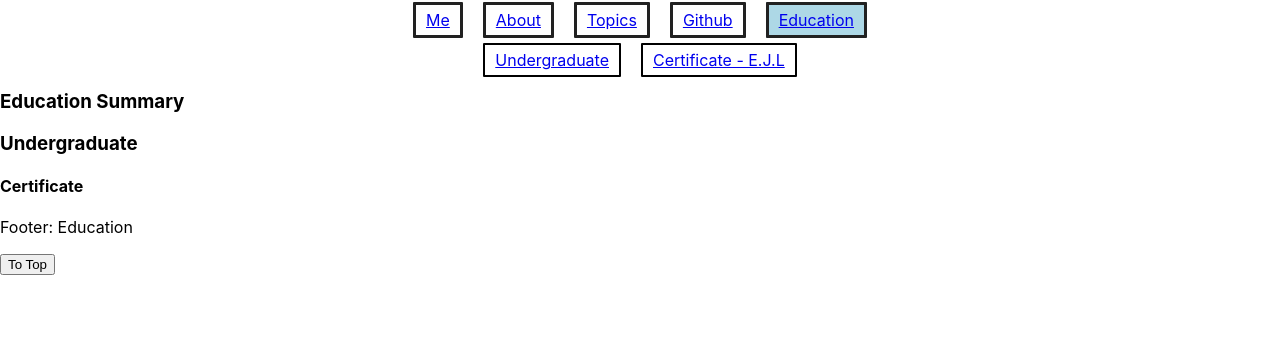
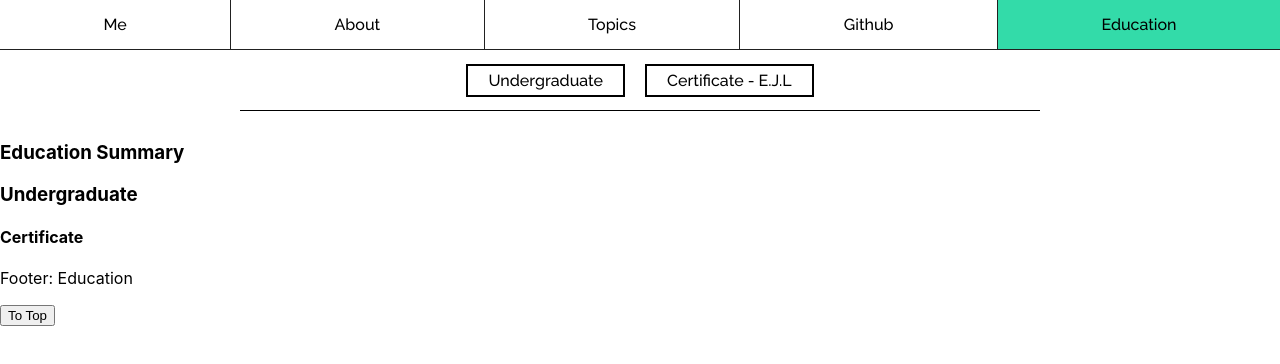
Before and after one commit to bradendubois/personal-website-v3, a React (Create React App) app: page /education in a window 1280 px wide. Shown: the top 364 px of the page. Built offline with nearby package versions, Linux system fonts and the light colour scheme.

Commit message:
Improved nav styling

```diff
--- a/src/components/Education/Certificate/index.jsx
+++ b/src/components/Education/Certificate/index.jsx
@@ -30,10 +30,11 @@ const Certificate = () => {
 
             <div className={"header certificateHeader"}>
 
-                <h1>Certificate of Proficiency - Ethics, Justice & Law</h1>
+                <h1>Certificate of Proficiency</h1>
+                <h2>Ethics, Justice & Law</h2>
 
                 {/* Summary */}
-                <p>Provided study in fundamental ethical theory and its application in moral, legal, social, and technological contexts. Completed alongside <Link to={"/education/undergraduate"}>B.Sc. degree</Link>.</p>
+                <p>Provided study in fundamental ethical theory and its application in moral, legal, sociopolitical, and technological contexts. Completed alongside <Link to={"/education/undergraduate"}>B.Sc. degree</Link>.</p>
 
             </div>
 
--- a/src/components/Education/index.scss
+++ b/src/components/Education/index.scss
@@ -2,28 +2,66 @@
 
   .educationNav {
 
-    margin: 20px auto;
-    width: max-content;
+    padding: 20px 0;
+    margin: 0 auto 30px auto;
 
-    .educationProgram {
-      margin: 10px;
+    width: 80%;
+    max-width: 800px;
+
+    border-bottom: 1px solid black;
+
+    text-align: center;
+
+    a {
+
+      text-align: center;
+      word-break: keep-all;
+
+      padding: 5px 20px;
+      margin: 5px 10px;
+
       border: 2px solid black;
-      border-radius: 1px;
-      padding: 5px 10px;
+
+      font-family: "Raleway", sans-serif;
+      font-weight: 500;
+
+      color: black;
+      text-decoration: none;
+
+      &:active {
+        color: black;
+      }
+
+      &:focus {
+        color: black;
+      }
+
+      transition: all 0.5s ease;
     }
 
-    .activeEducationProgram.undergraduate {
-      background-color: lightgreen;
+    .undergraduate {
+
+      &:hover {
+        background-color: rgba(32, 147, 206, 0.2);
+      }
+
+      &.activeEducationProgram {
+        background-color: rgba(34, 148, 206, 0.8);
+      }
     }
 
-    .activeEducationProgram.certificate {
-      background-color: green;
+    .certificate {
+
+      &:hover {
+        background-color: rgba(51, 219, 169, 0.2);
+      }
+
+      &.activeEducationProgram {
+        background-color: rgba(51, 219, 169, 0.8);
+      }
     }
-
   }
-
 }
-
 
 .educationEntry {
 
--- a/src/components/NavBar/index.jsx
+++ b/src/components/NavBar/index.jsx
@@ -9,7 +9,6 @@ const NavBar = ({ view }) => {
 
     return (
         <nav>
-            <div>
             {view.map((page, i) =>
                 <NavLink
                     key={i}
@@ -18,7 +17,6 @@ const NavBar = ({ view }) => {
                     className={`link ${page.display}`}
                 >{page.display}</NavLink>
             )}
-            </div>
             {/*
             <button onClick={() => toggleDarkMode(!darkMode)}
             >{darkMode ? "Dark Mode" : "Light Mode"}</button>*/}
--- a/src/components/NavBar/index.scss
+++ b/src/components/NavBar/index.scss
@@ -1,25 +1,78 @@
 nav {
 
-  margin: 10px;
+  width: auto;
+
 
   display: flex;
   flex-direction: row;
-  justify-content: center;
+
+  justify-content: space-around;
+  border-bottom: 1px solid #212121;
+
+  a:not(:last-of-type) {
+    border-right: 1px solid #212121;
+  }
 
   .link {
 
-    border: 3px solid #212121;
-    border-radius: 1px;
+    //width: 80px;
+    flex-grow: 1;
 
-    margin: 10px;
-    padding: 5px 10px;
+    text-align: center;
+
+    padding: 15px 20px;
+
+    font-family: "Raleway", sans-serif;
+    font-weight: 500;
+
+    color: black;
+    text-decoration: none;
+
+    &:active {
+      color: black;
+    }
+
+    &:focus {
+      color: black;
+    }
+
+    transition: all 0.5s ease;
   }
 
   .Me.active {
     display: none;
   }
 
-  .active {
-    background-color: lightblue;
+  .Topics {
+
+    &:hover {
+      background-color: rgba(220, 144, 29, 0.2);
+    }
+
+    &.active {
+      background-color: #dc901d;
+    }
+  }
+
+  .Github {
+
+    &:hover {
+      background-color: rgba(32, 147, 206, 0.2);
+    }
+
+    &.active {
+      background-color: #64afd9;
+    }
+  }
+
+  .Education {
+
+    &:hover {
+      background-color: rgba(51, 219, 169, 0.2);
+    }
+
+    &.active {
+      background-color: #33dba9;
+    }
   }
 }
--- a/src/index.scss
+++ b/src/index.scss
@@ -7,11 +7,12 @@
 
 body {
   margin: 0;
+  padding: 0;
   font-family: -apple-system, BlinkMacSystemFont, 'Segoe UI', 'Roboto', 'Oxygen',
     'Ubuntu', 'Cantarell', 'Fira Sans', 'Droid Sans', 'Helvetica Neue',
     sans-serif;
   -webkit-font-smoothing: antialiased;
-  -moz-osx-font-smoothing: grayscale;
+  -moz-osx-font-smoothing: grayscale;;
 }
 
 code {
--- a/src/routes/Education.jsx
+++ b/src/routes/Education.jsx
@@ -44,7 +44,7 @@ const Education = () => {
                                 `${match.url}` : `${match.url}/${program.path}`
                         }
                         activeClassName={"activeEducationProgram"}
-                        className={`educationProgram ${program.path}`}
+                        className={`${program.path}`}
                     >{program.display}</NavLink>)}
 
             </div>
```
